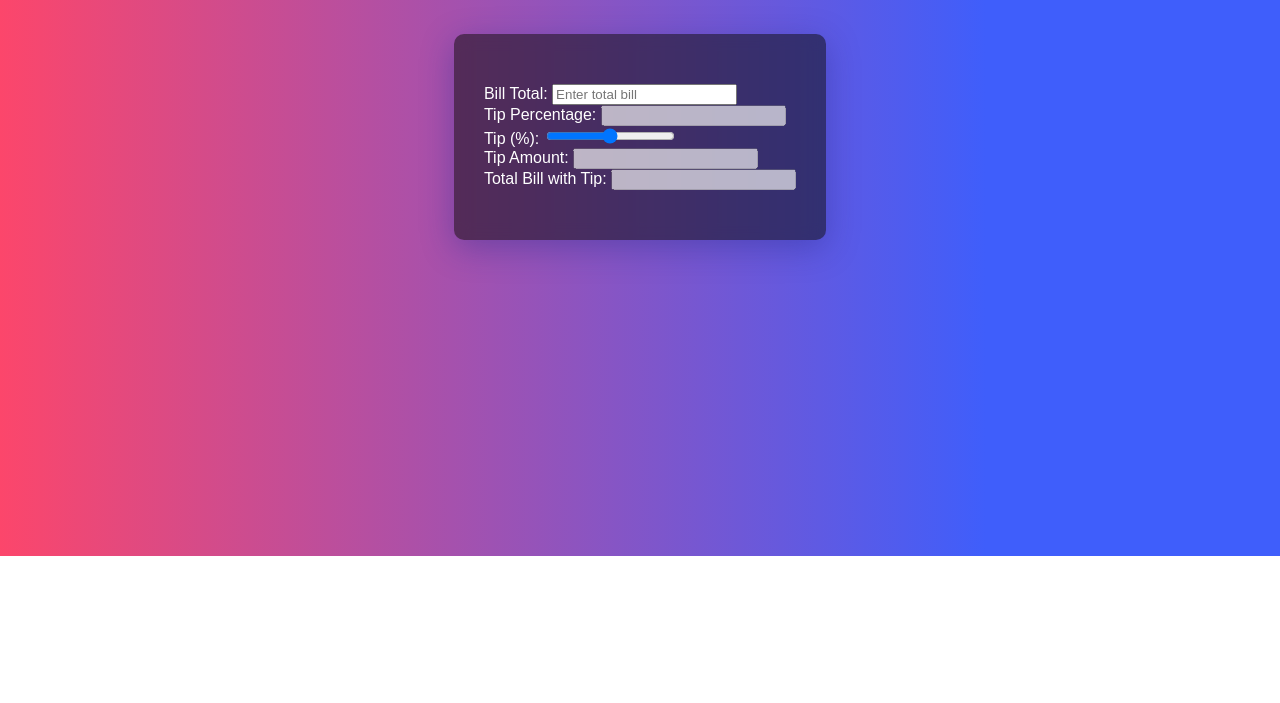
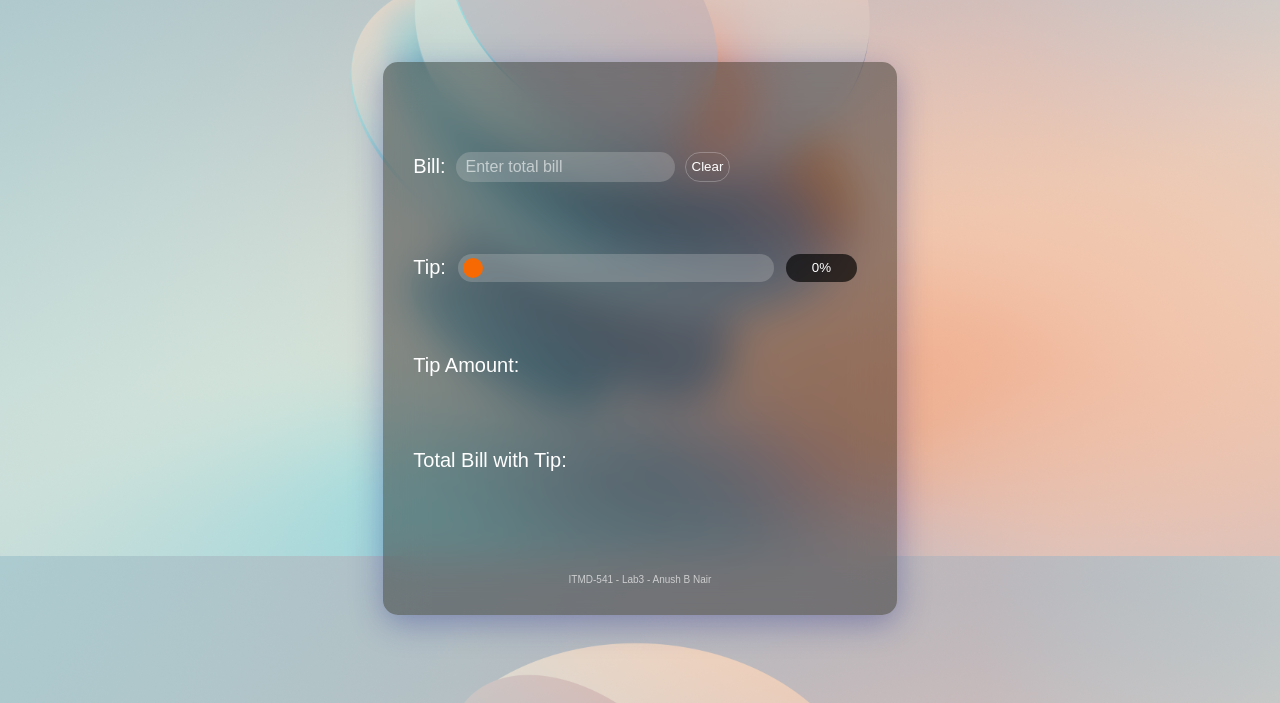
Before and after one commit to Anush-Nair/ITMD542-Lab3, a plain HTML site: page index.html in a window 1280 px wide. Shown: the part 244-947 px from the top of the page. Before the commit the page ends 800 px from the top, so only its background shows below. Drawn offline with Linux system fonts and the light colour scheme.

Commit message:
Mostly completed. Loader animation pending.

```diff
--- a/index.html
+++ b/index.html
@@ -16,26 +16,33 @@
                 </div>
                 <div class="tipamount">
                     <form id="tipCalculatorForm">
-                        <label for="billTotal">Bill Total:</label>
-                        <input type="text" id="billTotal" placeholder="Enter total bill" required>
+                        <div class="billwrapper">
+                            <label for="billTotal">Bill:</label>
+                            <input type="number" min="1" id="billTotal" placeholder="Enter total bill" required>
+                            <input type="button" onclick="clearFunction()" value="Clear">
                             <br>
-
-                        <label for="tipPercentage">Tip Percentage:</label>
+                        </div>
+                        <!-- <label for="tipPercentage">Tip Percentage:</label>
                         <input type="text" id="tipPercentage" disabled>
+                        <br> -->
+                        <div class="tipwrapper">
+                            <label for="tipSlider">Tip:</label>
+                            <input type="range" id="tipSlider" min="0" max="100" value="0">
+                            <input type="text" id="tipPercentage" disabled value="0%">
                             <br>
-
-                        <label for="tipSlider">Tip (%):</label>
-                        <input type="range" id="tipSlider" min="0" max="100">
-                        <br>
-
+                        </div>
+                        <div class="tipAmtWrapper">
                             <label for="tipAmount">Tip Amount:</label>
                             <input type="text" id="tipAmount" disabled>
                             <br>
-
+                        </div>
+                        <div class="totalWrapper">
                             <label for="totalWithTip">Total Bill with Tip:</label>
                             <input type="text" id="totalWithTip" disabled>
+                        </div>
                     </form>
                 </div>
+                <p class="lablabel">ITMD-541 - Lab3 - Anush B Nair</p>
             </div>
         </div>
     </div>
--- a/script.js
+++ b/script.js
@@ -6,6 +6,10 @@ const tipAmountInput = document.getElementById('tipAmount');
 const totalWithTipInput = document.getElementById('totalWithTip');
 
 form.addEventListener('input', updateTipCalculator);
+
+function clearFunction() {
+    document.getElementById("tipCalculatorForm").reset();
+  }
 
 function updateTipCalculator() {
     const billTotal = parseFloat(billTotalInput.value);
--- a/style.css
+++ b/style.css
@@ -6,14 +6,38 @@ html {
 body {
     font-family: Arial, Helvetica, sans-serif;
     /* background: pink; */
-    background: rgb(252,70,107);
-    background: linear-gradient(90deg, rgba(252,70,107,1) 0%, rgba(63,94,251,1) 77%, rgba(63,94,251,1) 100%);
+    background-image: url('bckg1.jpg');
+    /* background-repeat: no-repeat; */
+    background-attachment: fixed;
+    background-size: 100% 100%;
+    font-size: larger;
+    /* background: rgb(252,70,107);
+    background: linear-gradient(90deg, rgba(252,70,107,1) 0%, rgba(63,94,251,1) 77%, rgba(63,94,251,1) 100%); */
   }
 
+  input::-webkit-outer-spin-button,
+    input::-webkit-inner-spin-button {
+        -webkit-appearance: none;
+        margin: 0;
+    }
+
+    .wrapper{
+        animation: drop-in 1s ease 200ms backwards;
+      }
+       @keyframes drop-in {
+        from {
+         opacity: 0;
+         transform: translateY(-100px);
+        }
+        to {
+         opacity: 1;
+         transform: translate(0px);
+        }
+       }
     .wrapper {
         margin: auto;
-        width: 95%;
-        max-width: 800px;
+        width: 97%;
+        max-width: 600px;
         display: grid;
         align-items: center;
         justify-content: space-between;
@@ -26,47 +50,194 @@ body {
         .tipheader {
             text-align: left;
             /* border: 1px solid rgba(255, 255, 255, 0.347); */
-            color: white;
-            border-radius: 10px;
+            color: rgb(33, 32, 32);
+            border-radius: 15px;
             margin: 50px auto 0;
             padding: 30px 30px;
             grid: 1;
-            background: rgba(11, 11, 11, 0.523);
+            background: rgba(245, 245, 245, 0.235);
+            /* background: rgba(11, 11, 11, 0.523); */
             box-shadow: 0 8px 32px 0 rgba( 31, 38, 135, 0.37 );
-            backdrop-filter: blur( 7.5px );
-            -webkit-backdrop-filter: blur( 7.5px );
+            backdrop-filter: blur( 15px );
+            -webkit-backdrop-filter: blur( 15px );
 
         }
         .container {
             color: white;
             max-width: 100%;
             margin: 50px auto 80px;
-            padding: 50px 30px;
+            padding: 50px 30px 0px 30px;
             justify-content: space-between;
             /* border: 1px solid rgba(255, 255, 255, 0.347); */
-            border-radius: 10px;
+            border-radius: 15px;
             grid: 2;
-            background:rgba(11, 11, 11, 0.523);
+            background:rgba(11, 11, 11, 0.401);
              /* rgba( 255, 255, 255, 0.4 ); */
             box-shadow: 0 8px 32px 0 rgba( 31, 38, 135, 0.37 );
-            backdrop-filter: blur( 7.5px );
-            -webkit-backdrop-filter: blur( 7.5px );
+            backdrop-filter: blur( 20px );
+            -webkit-backdrop-filter: blur( 20px );
         }
-        .tipamount {
-            text-align: left;
+
+        #tipCalculatorForm {
+            font-size: 20px;
+
         }
-        .billtxt {
-            padding: 10px;
+
+        ::placeholder {
+            color: rgba(255, 255, 255, 0.576);
+        }
+
+        input[type="range"] {
+            -webkit-appearance: none;
+            appearance: none;
+            width: 60%;
+            cursor: pointer;
+            outline: none;
+            border-radius: 1px;
+            height: 28px;
+            background: #cccccc46;
+          }
+
+
+          input[type="range"]::-webkit-slider-thumb {
+            -webkit-appearance: none;
+            appearance: none;
+            height: 20px;
+            width: 20px;
+            background-color: rgb(247, 105, 3);
+            border-radius: 50%;
+            border-color: white;
+            transition: .2s ease-in-out;
+            box-shadow: 0 0 0 0px rgba(255, 255, 255, 0.994)
+          }
+
+
+          input[type="range"]::-webkit-slider-thumb:hover {
+            box-shadow: 0 0 0 6px rgba(255, 255, 255, 0.994)
+          }
+          input[type="range"]:active::-webkit-slider-thumb {
+            box-shadow: 0 0 0 8px rgba(61, 215, 235, 0.274)
+          }
+
+          .billwrapper {
+            display: flex;
+            justify-content: flex-start;
+            gap: auto;
+            width: auto;
+            padding: 30px 0px 30px 0px;
+            align-items: center;
+        }
+
+          #billTotal {
+            width: auto;
+            color: white;
+            background: #cccccc46;
+            border: none;
+            border-radius: 15px;
+            padding-left: 10px;
+            height: 30px;
+            font-size: 16px;
+            margin: 10px;
+
+
+          }
+
+          input[type="button"]{
+            border-radius: 15px;
+            text-align: center;
+            height: 30px;
+            background-color: transparent;
+            border: 1px solid rgba(255, 255, 255, 0.25);
+            color: white;
+            transition: 0.25s ease-in-out;
+          }
+          input[type="button"]:hover{
+            background-color: white;
+            color: black;
+            transition: 0.25s ease-in-out;
+          }
+
+          .tipwrapper {
+            display: flex;
+            flex-grow: 1;
+            gap: 10px;
+            width: auto;
+            padding: 30px 0px 40px 0px;
+            justify-content: flex-start;
+            align-items: center;
+          }
+
+          #tipPercentage {
+            width: 20%;
+            height: 28px;
+            text-align: center;
+            appearance: none;
+            color: white;
+            background-color: rgba(0, 0, 0, 0.657);
+            border: none;
+            border-radius: 15px;
+            /* margin: 1px; */
+          }
+
+          #tipSlider {
+            border-radius: 15px;
+            width: 90%;
+            padding: 5px
+          }
+
+          .tipAmtWrapper {
+            width: 100%;
+            display: flex;
+            padding: 30px 0px 40px 0px;
+            justify-content:flex-start
+            align-items: center;
+          }
+
+          #tipAmount {
+            background-color: transparent;
+            width: 40%;
+            border: none;
+            padding-left: 30px;
+            color: white;
             font-size: 20px;
-        }
-        #billamt {
-            padding: 10px;
-            text-align: left;
-            border-radius: 8px;
-        }
-        .calculator_row {
-            padding: 20px;
-        }
-        .calculator_wrapper {
-            text-align: left;
-        }
+            font-weight: bolder;
+            text-decoration: underline rgb(255, 255, 255);
+            -webkit-transition: all 0.25s ease-in-out;
+                    transition: all 0.25s ease-in-out;
+          }
+
+          #tipAmount:hover {
+            -webkit-transform: scale(1.3, 1.3);
+                    transform: scale(1.3, 1.3);
+          }
+
+          .totalWrapper {
+            display: flex;
+            padding: 30px 0px 30px 0px;
+            justify-content:flex-start
+            align-items: center;
+          }
+
+          #totalWithTip {
+            background-color: transparent;
+            width: 40%;
+            border: none;
+            padding-left: 30px;
+            color: white;
+            font-size: 20px;
+            font-weight: bolder;
+            text-decoration: underline rgb(255, 255, 255);
+            -webkit-transition: all 0.25s ease-in-out;
+                    transition: all 0.25s ease-in-out;
+          }
+          #totalWithTip:hover {
+            -webkit-transform: scale(1.3, 1.3);
+                    transform: scale(1.3, 1.3);
+          }
+
+          .lablabel {
+            text-align: center;
+            font-size: 10px;
+            color: #ddddddd9;
+            padding: 60px 0 20px 0;
+          }
```
Also changed, not shown: bckg1.jpg (added). Lines whose indentation alone changed are shown as unchanged.
